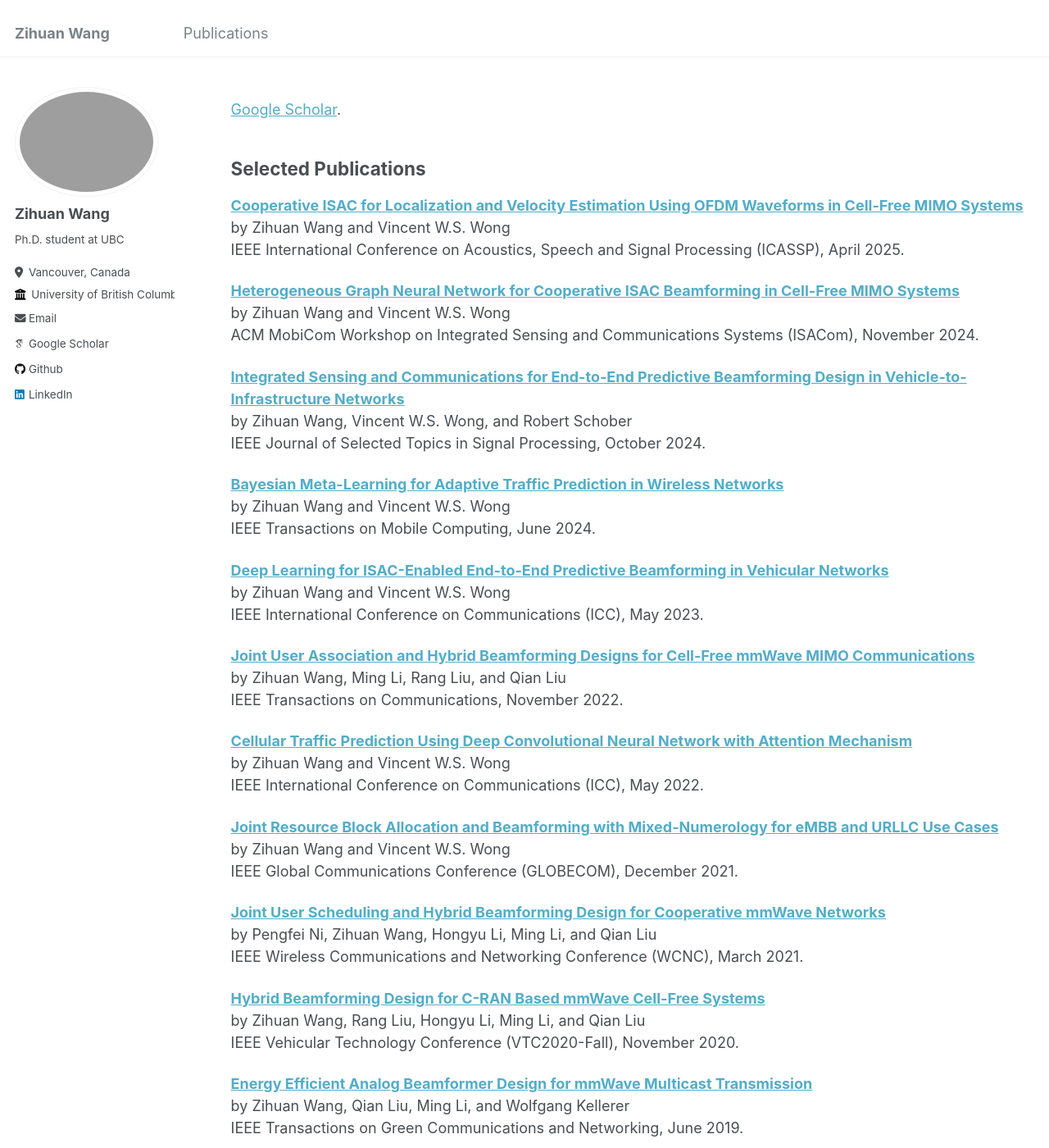
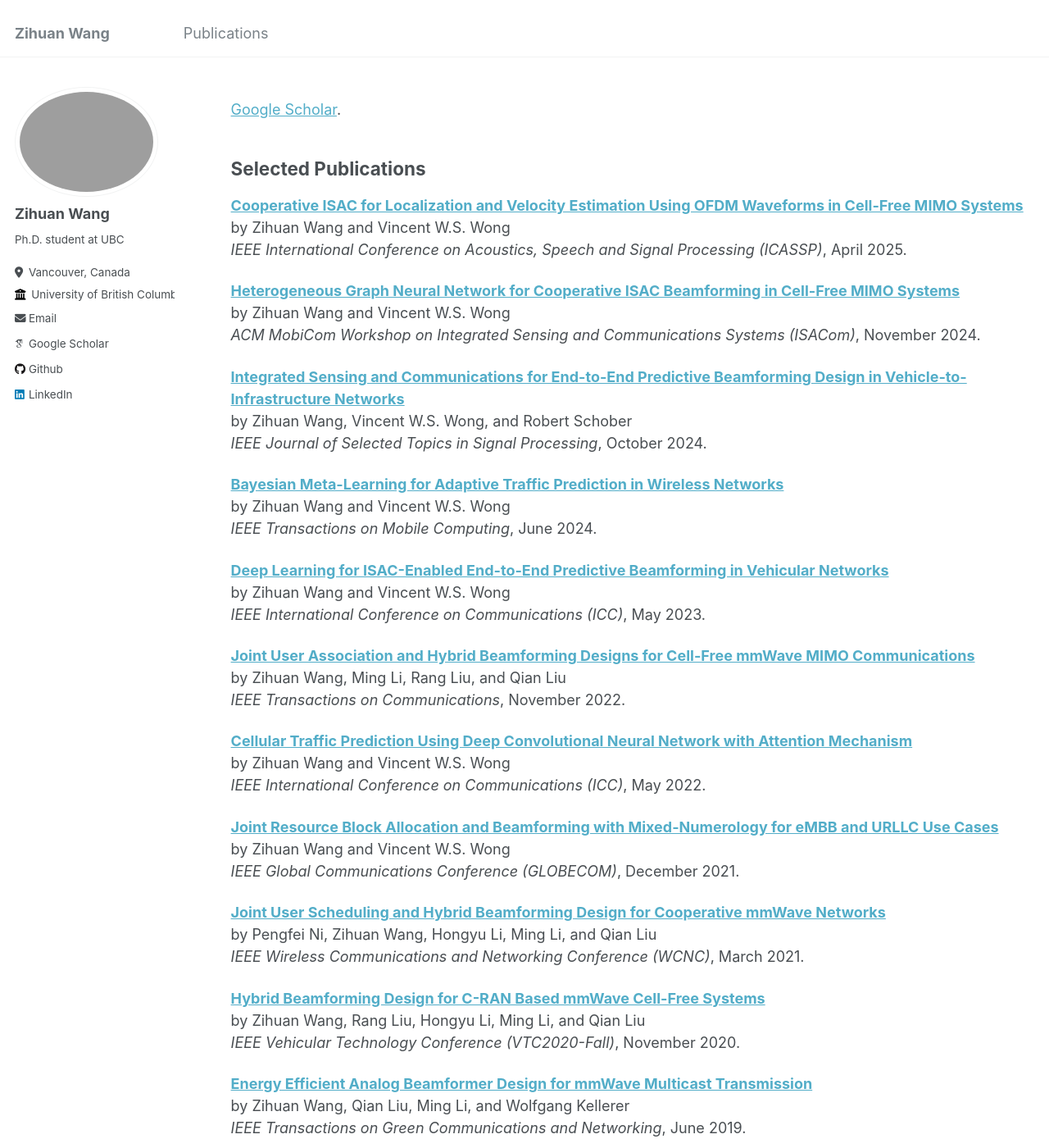
Before and after one commit to zihuanwang/zihuanwang.github.io, a Jekyll site: the page built from _pages/publications.md, in a window 1280 px wide and 1400 px high. Shown: the whole window at 82% size. Built offline with Jekyll 4.4.1, drawn with Linux system fonts in a browser that asks for light colours; some web fonts are replaced; some of the changed text lies outside the part shown.

```diff
--- a/_pages/publications.md
+++ b/_pages/publications.md
@@ -14,64 +14,64 @@ Selected Publications
 ------
 [**Cooperative ISAC for Localization and Velocity Estimation Using OFDM Waveforms in Cell-Free MIMO Systems**](http://zihuanwang.github.io/files/WW-ICASSP-2025.pdf)<br>
 by Zihuan Wang and Vincent W.S. Wong <br>
-IEEE International Conference on Acoustics, Speech and Signal Processing (ICASSP), April 2025.
+*IEEE International Conference on Acoustics, Speech and Signal Processing (ICASSP)*, April 2025.
 
 [**Heterogeneous Graph Neural Network for Cooperative ISAC Beamforming in Cell-Free MIMO Systems**](http://zihuanwang.github.io/files/ISACom_3636534.3698223.pdf)<br>
 by Zihuan Wang and Vincent W.S. Wong <br>
-ACM MobiCom Workshop on Integrated Sensing and Communications Systems (ISACom), November 2024.
+*ACM MobiCom Workshop on Integrated Sensing and Communications Systems (ISACom)*, November 2024.
 
 [**Integrated Sensing and Communications for End-to-End Predictive Beamforming Design in Vehicle-to-Infrastructure Networks**](http://zihuanwang.github.io/files/Integrated_Sensing_and_Communications_for_End-to-End_Predictive_Beamforming_Design_in_Vehicle-to-Infrastructure_Networks.pdf)<br>
 by Zihuan Wang, Vincent W.S. Wong, and Robert Schober <br>
-IEEE Journal of Selected Topics in Signal Processing, October 2024.
+*IEEE Journal of Selected Topics in Signal Processing*, October 2024.
 
 [**Bayesian Meta-Learning for Adaptive Traffic Prediction in Wireless Networks**](http://zihuanwang.github.io/files/Bayesian_Meta-Learning_for_Adaptive_Traffic_Prediction_in_Wireless_Networks.pdf)<br>
 by Zihuan Wang and Vincent W.S. Wong <br>
-IEEE Transactions on Mobile Computing, June 2024.
+*IEEE Transactions on Mobile Computing*, June 2024.
 
 [**Deep Learning for ISAC-Enabled End-to-End Predictive Beamforming in Vehicular Networks**](http://zihuanwang.github.io/files/Deep_Learning_for_ISAC-Enabled_End-to-End_Predictive_Beamforming_in_Vehicular_Networks.pdf)<br>
 by Zihuan Wang and Vincent W.S. Wong <br>
-IEEE International Conference on Communications (ICC), May 2023.
+*IEEE International Conference on Communications (ICC)*, May 2023.
 
 [**Joint User Association and Hybrid Beamforming Designs for Cell-Free mmWave MIMO Communications**](http://zihuanwang.github.io/files/Joint_User_Association_and_Hybrid_Beamforming_Designs_for_Cell-Free_mmWave_MIMO_Communications.pdf)<br>
 by Zihuan Wang, Ming Li, Rang Liu, and Qian Liu <br>
-IEEE Transactions on Communications, November 2022.
+*IEEE Transactions on Communications*, November 2022.
 
 [**Cellular Traffic Prediction Using Deep Convolutional Neural Network with Attention Mechanism**](http://zihuanwang.github.io/files/WW-ICC-2022.pdf)<br>
 by Zihuan Wang and Vincent W.S. Wong <br>
-IEEE International Conference on Communications (ICC), May 2022.
+*IEEE International Conference on Communications (ICC)*, May 2022.
 
 [**Joint Resource Block Allocation and Beamforming with Mixed-Numerology for eMBB and URLLC Use Cases**](http://zihuanwang.github.io/files/Joint_Resource_Block_Allocation_and_Beamforming_with_Mixed-Numerology_for_eMBB_and_URLLC_Use_Cases.pdf)<br>
 by Zihuan Wang and Vincent W.S. Wong <br>
-IEEE Global Communications Conference (GLOBECOM), December 2021.
+*IEEE Global Communications Conference (GLOBECOM)*, December 2021.
 
 [**Joint User Scheduling and Hybrid Beamforming Design for Cooperative mmWave Networks**](http://zihuanwang.github.io/files/Joint_User_Scheduling_and_Hybrid_Beamforming_Design_for_Cooperative_mmWave_Networks.pdf)<br>
 by Pengfei Ni, Zihuan Wang, Hongyu Li, Ming Li, and Qian Liu <br>
-IEEE Wireless Communications and Networking Conference (WCNC), March 2021.
+*IEEE Wireless Communications and Networking Conference (WCNC)*, March 2021.
 
 [**Hybrid Beamforming Design for C-RAN Based mmWave Cell-Free Systems**](http://zihuanwang.github.io/files/Hybrid_Beamforming_Design_for_C-RAN_Based_mmWave_Cell-Free_Systems.pdf)<br>
 by Zihuan Wang, Rang Liu, Hongyu Li, Ming Li, and Qian Liu <br>
-IEEE Vehicular Technology Conference (VTC2020-Fall), November 2020.
+*IEEE Vehicular Technology Conference (VTC2020-Fall)*, November 2020.
 
 [**Energy Efficient Analog Beamformer Design for mmWave Multicast Transmission**](http://zihuanwang.github.io/files/Energy_Efficient_Analog_Beamformer_Design_for_mmWave_Multicast_Transmission.pdf)<br>
 by Zihuan Wang, Qian Liu, Ming Li, and Wolfgang Kellerer <br>
-IEEE Transactions on Green Communications and Networking, June 2019.
+*IEEE Transactions on Green Communications and Networking*, June 2019.
 
 [**Machine Learning Based mmWave Channel Tracking in Vehicular Scenario**](http://zihuanwang.github.io/files/Machine_Learning_Based_mmWave_Channel_Tracking_in_Vehicular_Scenario.pdf)<br>
 by Yiqun Guo, Zihuan Wang, Ming Li, and Qian Liu <br>
-IEEE International Conference on Communications Workshop (ICC Workshop), May 2019.
+*IEEE International Conference on Communications Workshop (ICC Workshop)*, May 2019.
 
 [**A Hardware-Efficient Hybrid Beamforming Solution for mmWave MIMO Systems**](http://zihuanwang.github.io/files/A_Hardware-Efficient_Hybrid_Beamforming_Solution_for_mmWave_MIMO_Systems.pdf)<br>
 by Ming Li, Zihuan Wang, Hongyu Li, Liang Zhou, and Qian Liu <br>
-IEEE Wireless Communications, February 2019.
+*IEEE Wireless Communications*, February 2019.
 
 [**Hybrid Precoder and Combiner Design with Low-Resolution Phase Shifters in mmWave MIMO Systems**](http://zihuanwang.github.io/files/Hybrid_Precoder_and_Combiner_Design_With_Low-Resolution_Phase_Shifters_in_mmWave_MIMO_Systems.pdf)<br>
 by Zihuan Wang, Ming Li, Qian Liu, A. Lee Swindlehurst <br>
-IEEE Journal of Selected Topics in Signal Processing, May 2018.
+*IEEE Journal of Selected Topics in Signal Processing*, May 2018.
 
 [**Hybrid Beamforming with One-Bit Quantized Phase Shifters in mmWave MIMO Systems**](http://zihuanwang.github.io/files/Hybrid_Beamforming_with_One-Bit_Quantized_Phase_Shifters_in_mmWave_MIMO_Systems.pdf)<br>
 by Zihuan Wang, Ming Li, Hongyu Li, and Qian Liu <br>
-IEEE International Conference on Communications (ICC), May 2018.
+*IEEE International Conference on Communications (ICC)*, May 2018.
 
 [**Iterative Hybrid Precoder and Combiner Design for mmWave Multiuser MIMO Systems**](http://zihuanwang.github.io/files/Iterative_Hybrid_Precoder_and_Combiner_Design_for_mmWave_Multiuser_MIMO_Systems.pdf)<br>
 by Zihuan Wang, Ming Li, Xiaowen Tian, and Qian Liu <br>
-IEEE Communications Letters, July 2017.
+*IEEE Communications Letters*, July 2017.
```
